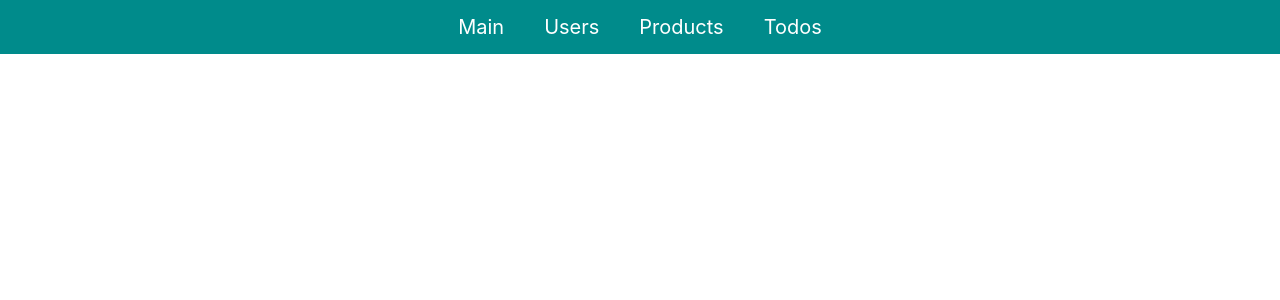
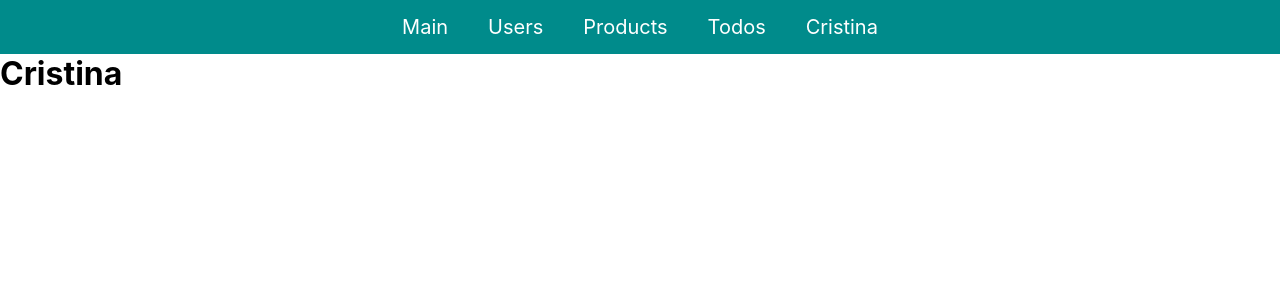
Before and after one commit to Liuba1986/Test-Project-2, a React (Create React App) app: page /cristina in a window 1280 px wide. Shown: the top 300 px of the page. Built offline with nearby package versions, Linux system fonts and the light colour scheme.

Commit message:
add Cristina

```diff
--- a/src/App.js
+++ b/src/App.js
@@ -5,6 +5,7 @@ import Mainpage from "./pages/Mainpage/Mainpage";
 import ProductsPage from "./pages/ProductsPage/ProductsPage";
 import UserPage from "./pages/UserPage/UserPage";
 import TodoPage from "./pages/TodoPage/TodoPage";
+import Cristina from "./components/Cristina/Cristina";
 
 function App() {
 
@@ -17,6 +18,7 @@ function App() {
         <Route path="/users" element={<UserPage />} />
         <Route path="/products" element={<ProductsPage />} />
         <Route path="/todos" element={<TodoPage />} />
+        <Route path="/cristina" element={<Cristina />} />
       </Routes>
     </div>
   );
--- /dev/null
+++ b/src/components/Cristina/Cristina.jsx
@@ -0,0 +1,7 @@
+import React from 'react'
+
+export default function Cristina() {
+  return (
+    <h1>Cristina</h1>
+  )
+}
--- a/src/components/NavMenu/NavMenu.jsx
+++ b/src/components/NavMenu/NavMenu.jsx
@@ -9,6 +9,7 @@ export default function NavMenu() {
       <Link to="/users">Users</Link>
       <Link to="/products">Products</Link>
       <Link to="/todos">Todos</Link>
+      <Link to="/cristina">Cristina</Link>
     </div>
   );
 }
```
